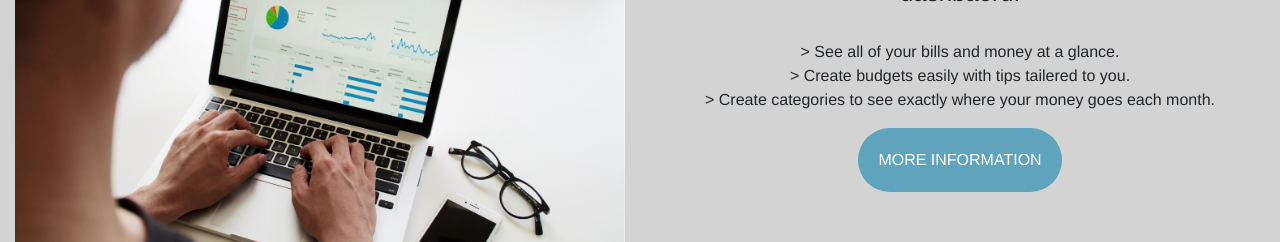
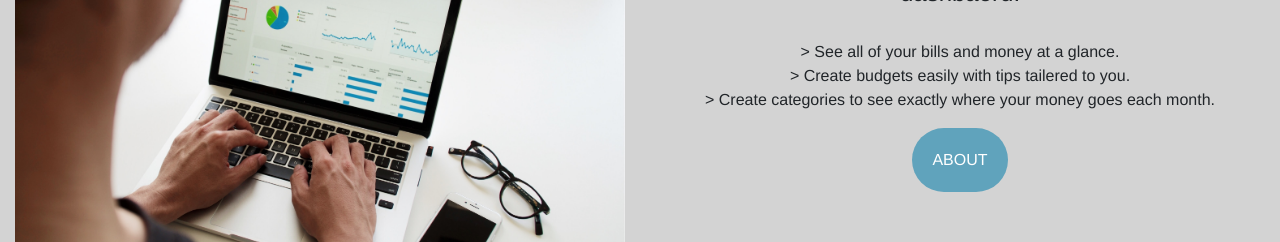
Before and after one commit to mumble7/WEB4350, a Vue app: page / in a window 1280 px wide. Shown: the part 920-1162 px from the top of the page. Built offline with nearby package versions, Linux system fonts and the light colour scheme; the HTML template or start-up script is replaced by a standard one.

Commit message:
Add files via upload
fixing links

```diff
--- a/src/views/Home.vue
+++ b/src/views/Home.vue
@@ -77,7 +77,7 @@
           <br>
           > Create categories to see exactly where your money goes each month.
           </p>
-          <div class="button_cont" align="center"><a class="button" to="/expenditures" target="_blank" rel="nofollow noopener">More Information</a></div>
+          <div class="button_cont" align="center"><router-link align = "center" class="nav-link button" to="/about">About</router-link></div>
         </div>
       </div>
     </div>
```
